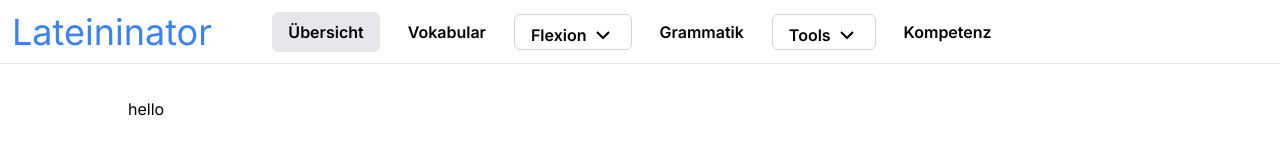
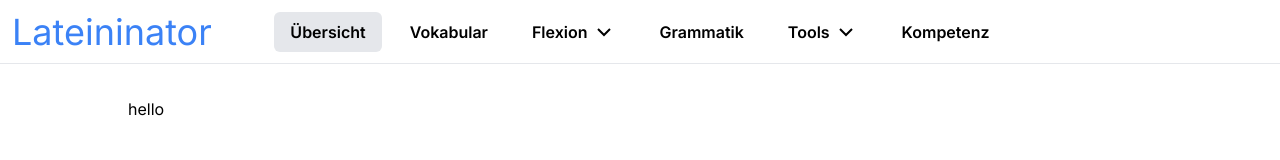
Before and after one commit to neinja007/lateininator, a Next.js app: page / in a window 1280 px wide. Shown: the top 160 px of the page. Built offline with nearby package versions, Linux system fonts and the light colour scheme.

Commit message:
restyle bc component classes

```diff
--- a/src/components/navbar/NavbarDropdown.tsx
+++ b/src/components/navbar/NavbarDropdown.tsx
@@ -13,8 +13,8 @@ type NavbarDropdownProps = {
 function NavbarDropdown({ label, children, open, handleOpen, active }: NavbarDropdownProps) {
 	return (
 		<div className='flex justify-center my-auto'>
-			<button
-				className={`navlink ${active ? 'bg-gray-200' : 'hover:bg-gray-100'}`}
+			<div
+				className={`navlink ${active ? 'bg-gray-200' : 'hover:bg-gray-100'} cursor-pointer selection:bg-inherit`}
 				onClick={() => handleOpen((prevOpen: string) => (prevOpen === label ? '' : label))}
 			>
 				{label}
@@ -29,8 +29,8 @@ function NavbarDropdown({ label, children, open, handleOpen, active }: NavbarDro
 				>
 					<polyline points='6 15 12 9 18 15' fill='none' stroke='black' strokeWidth='2' />
 				</svg>
-			</button>
-			<div hidden={open !== label} className='absolute mt-2 shadow rounded-lg text-center translate-y-10 border'>
+			</div>
+			<div hidden={open !== label} className='absolute mt-2 shadow rounded-md text-center translate-y-10 border'>
 				{children}
 			</div>
 		</div>
--- a/src/components/navbar/NavbarDropdownLink.tsx
+++ b/src/components/navbar/NavbarDropdownLink.tsx
@@ -12,7 +12,7 @@ type NavbarDropdownLinkProps = {
 function NavbarDropdownLink({ label, href, active }: NavbarDropdownLinkProps) {
 	return (
 		<Link
-			className={`p-2 px-4 my-auto font-semibold last:border-b-white border-b rounded-none block bg-white first:rounded-t-lg last:rounded-b-lg ${
+			className={`p-2 px-4 my-auto text-inherit font-semibold last:border-b-white border-b rounded-none block bg-white first:rounded-t-md last:rounded-b-md ${
 				active ? 'bg-gray-200' : 'hover:bg-gray-100'
 			}`}
 			href={href}
```
